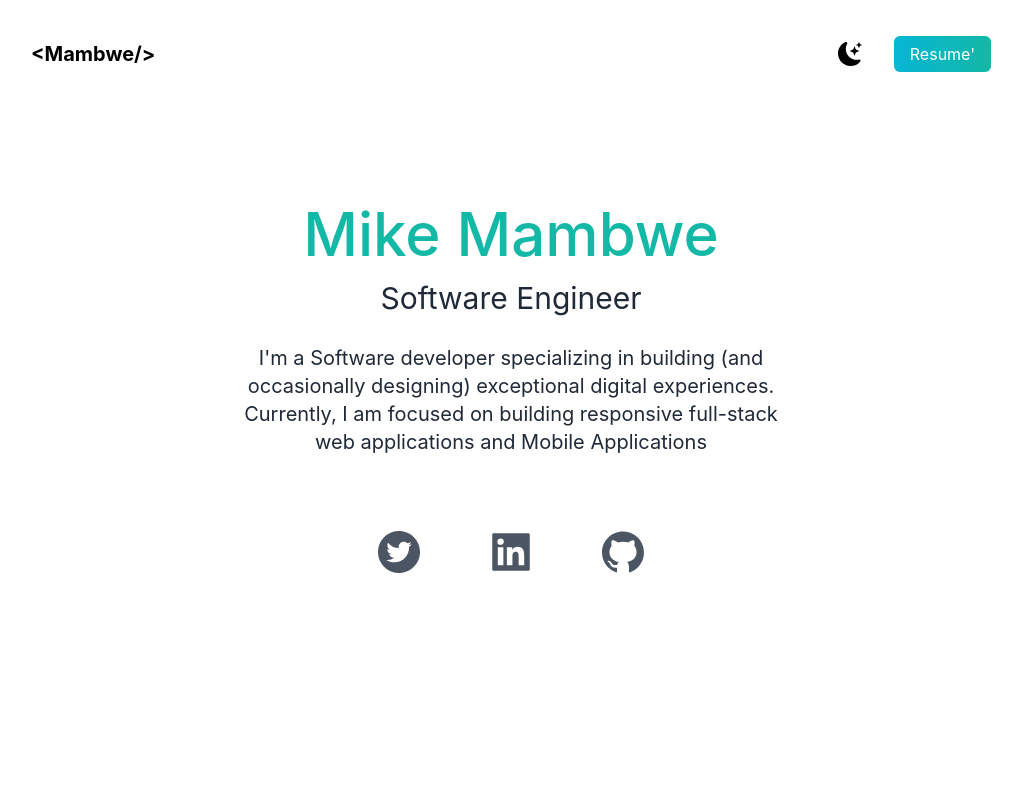
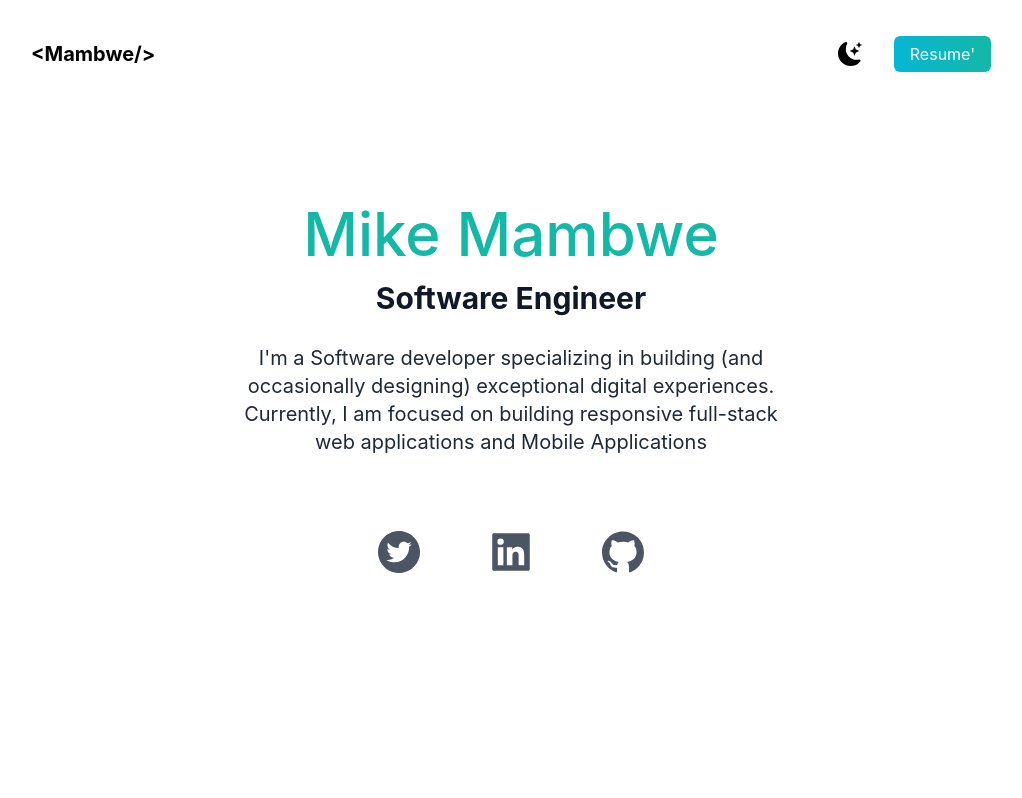
Before and after one commit to aeprodigy/mambwe_mike, a React (Create React App) app: page / in a window 1280 px wide. Shown: the top 798 px of the page, without its empty margins (129-1151 px from the left). Built offline with nearby package versions, Linux system fonts and the light colour scheme.

Commit message:
beautify

```diff
--- a/src/App.js
+++ b/src/App.js
@@ -24,14 +24,14 @@
       <div className="App bg-white px-10 md:px-20 lg:px-40 dark:bg-black">
         <section className="min-h-screen">
           <nav className="py-10 mb-12 flex justify-between">
-            <h1 className="text-xl font-bold dark:text-teal-300">
+            <h1 className="text-xl font-bold dark:text-teal-300 ">
               {"<Mambwe/>"}
             </h1>
-            <ul className="flex items-center">
+            <ul className="flex items-center ">
               <li>
                 <BsFillMoonStarsFill
                   onClick={() => setDarkMode(!darkMode)}
-                  className="cursor-pointer text-2xl md:text-2xl dark:text-white"
+                  className="cursor-pointer text-2xl md:text-2xl   dark:text-white"
                 />
               </li>
               <li>
@@ -51,7 +51,7 @@
             <h2 className="text-5xl py-2 font-medium text-teal-500 md:text-6xl">
               Mike Mambwe
             </h2>
-            <h3 className="text-2xl py-2 md:text-3xl text-gray-800 dark:text-gray-200">
+            <h3 className="text-2xl py-2 md:text-3xl font-bold text-gray-900 dark:text-gray-200">
               Software Engineer
             </h3>
             <p className="text-md py-5 leading-8 text-gray-800 md:text-xl max-w-xl mx-auto dark:text-white">
```
